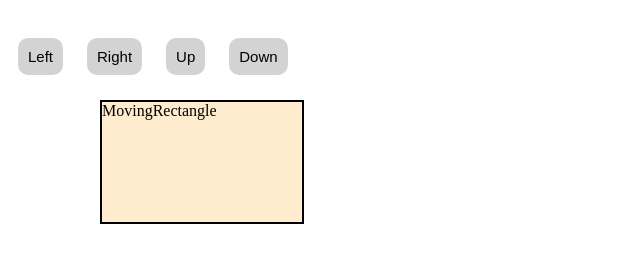
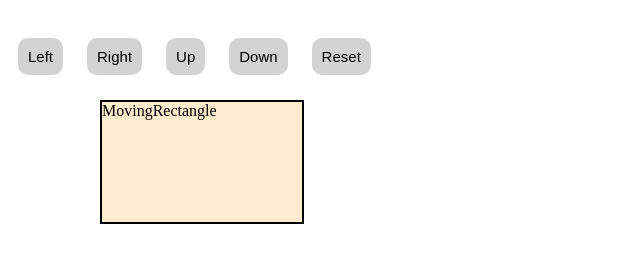
Before and after one commit to ManishMewada/Project_3, a plain HTML site: page index.html in a window 1280 px wide. Shown: the whole page, without its empty margins (0-640 px from the left). Drawn offline with Linux system fonts and the light colour scheme.

Commit message:
add reset button

```diff
--- a/index.html
+++ b/index.html
@@ -13,6 +13,7 @@
         <button type="button"id="right" class="button" onclick="moveRight()">Right</button>
         <button type="button"id="up " class="button" onclick="moveUp()">Up</button>
         <button type="button"id="down" class="button" onclick="moveDown()">Down</button>
+        <button type="button" id="reset" class="button" onclick="reset()">Reset</button>
     </div>
     <script src="index.js"></script>
 </body>
--- a/index.js
+++ b/index.js
@@ -20,3 +20,11 @@ function moveDown() {
     up += 20;
     rect.style.top = up + "px";
 }
+
+function reset() {
+    rect.style.backgroundColor = "red";
+    left = 100;
+    top = 100;
+    rectangle_width = 200;
+    rectangle_height = 120;
+}
```
